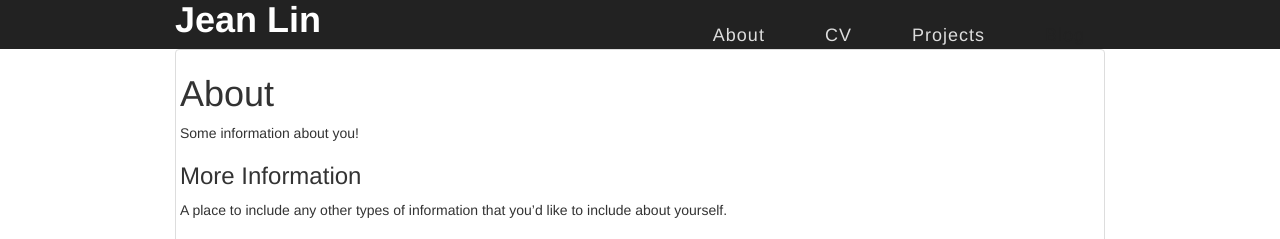
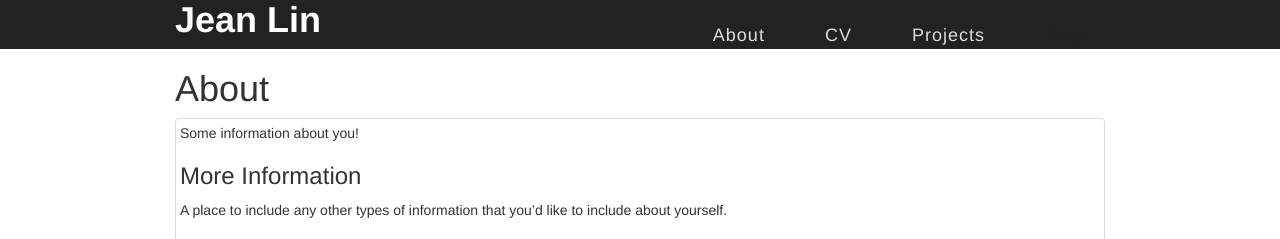
Before and after one commit to ycjeanlin/ycjeanlin_page, a Jekyll site: the page built from about.md, in a window 1280 px wide. Shown: the top 239 px of the page. Built offline with Jekyll 4.4.1, drawn with Linux system fonts in a browser that asks for light colours.

Commit message:
update post headings

```diff
--- a/_layouts/post.html
+++ b/_layouts/post.html
@@ -1,9 +1,8 @@
 ---
 layout: default
 ---
-
+<h1>{{ page.title }}</h1>
 <article class="post">
-  <h1>{{ page.title }}</h1>
 
   <div class="entry">
     {{ content }}
```
